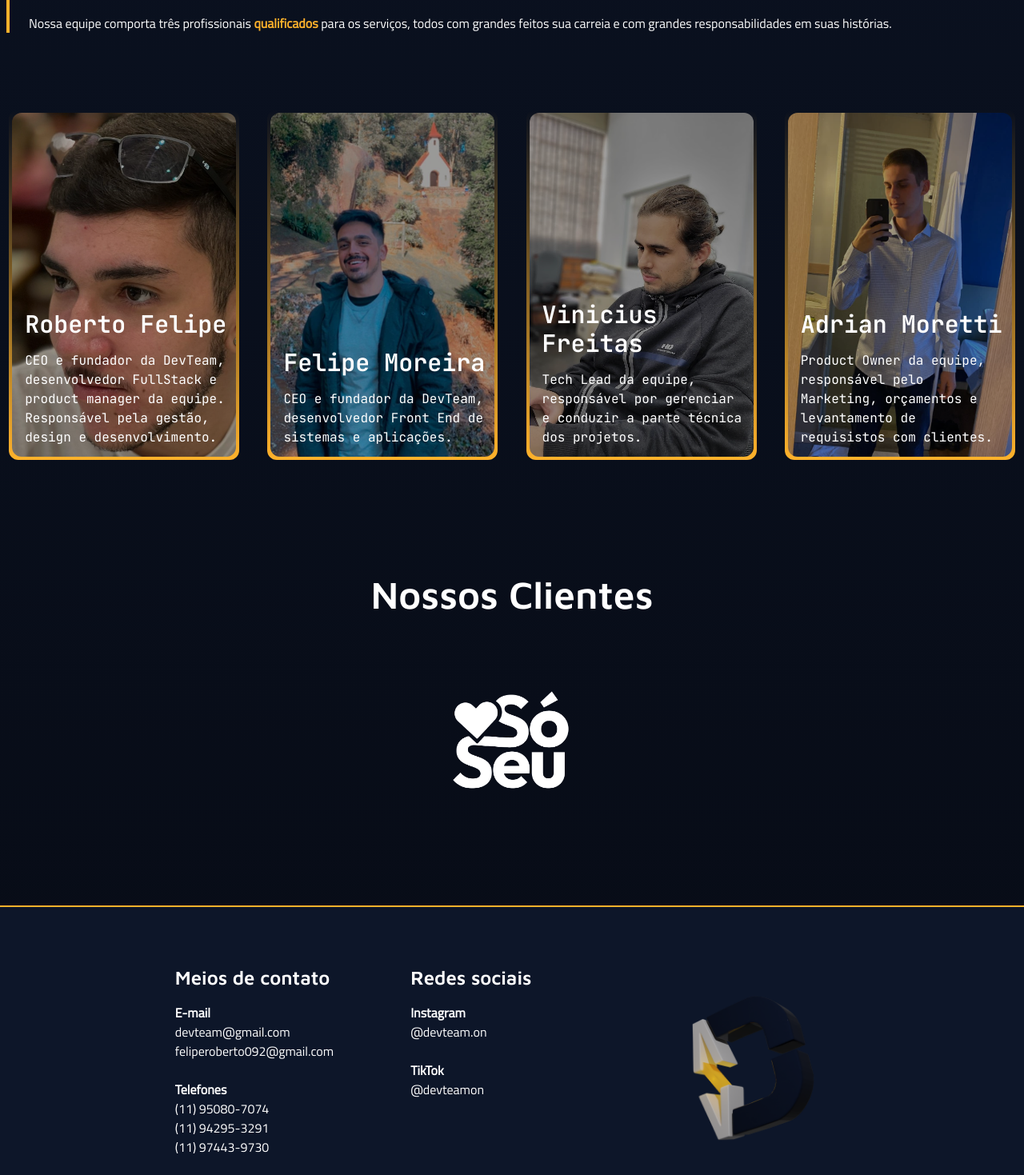
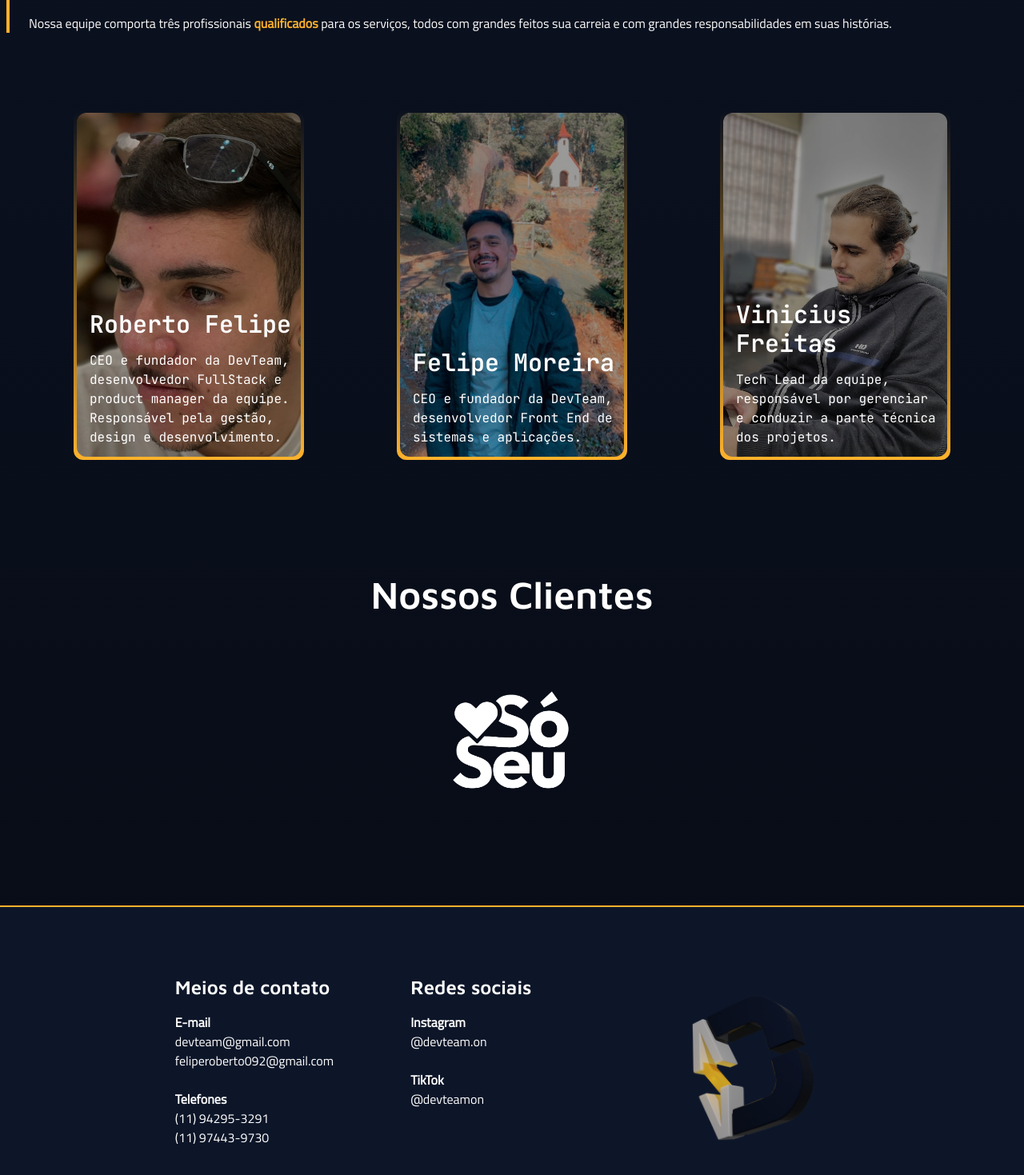
Before and after one commit to DevTeam-On/dev-team-page, a Next.js app: page / in a window 1280 px wide. Shown: the part 2821-4290 px from the top of the page at 80% size. Built offline with nearby package versions, Linux system fonts and the light colour scheme.

Commit message:
chore/refact: upgrading dep versions and test perf

```diff
--- a/src/app/api/validate/route.ts
+++ /dev/null
@@ -1,5 +0,0 @@
-import { NextResponse } from "next/server";
-
-export async function GET() {
-  return NextResponse.json({ message: "adsalsfnm" });
-}
--- a/src/app/page.tsx
+++ b/src/app/page.tsx
@@ -1,7 +1,7 @@
 import BaseBoard from '@/components/Baseboard'
 import Benefits from '@/components/Benefits'
 import { ServicesBrands } from '@/components/ServicesBrands'
-import InitialContentPage from '@/components/InitalContentPage'
+import InitialContentPage from '@/components/InitialContentPage'
 import OurClients from '@/components/OurClients'
 import OurServices from '@/components/OurServices'
 import OurTeam from '@/components/OurTeam'
--- a/src/components/Baseboard/index.tsx
+++ b/src/components/Baseboard/index.tsx
@@ -26,7 +26,6 @@ export default function BaseBoard() {
                 </div>
                 <div>
                   <h2 className="font-semibold">Telefones</h2>
-                  <p>(11) 95080-7074</p>
                   <p>(11) 94295-3291</p>
                   <p>(11) 97443-9730</p>
                 </div>
--- a/src/components/OurTeam/ContainerProfessionals/index.tsx
+++ b/src/components/OurTeam/ContainerProfessionals/index.tsx
@@ -50,12 +50,6 @@ export default function ContainerProfessionals() {
         linkedin="https://www.linkedin.com/in/vinicius-freire-de-freitas-94105a20b/"
         image={Vinicius}
       />
-
-      <CardPerson
-        description="Product Owner da equipe, responsável pelo Marketing, orçamentos e levantamento de requisistos com clientes."
-        name="Adrian Moretti"
-        image={Adrian}
-      />
     </motion.div>
   )
 }
```
Also changed, not shown: package.json (+22 -22 lines), src/components/InitialContentPage/index.tsx (renamed from src/components/InitalContentPage/index.tsx), 1 other file (tests, documents, lock files or other folders).
